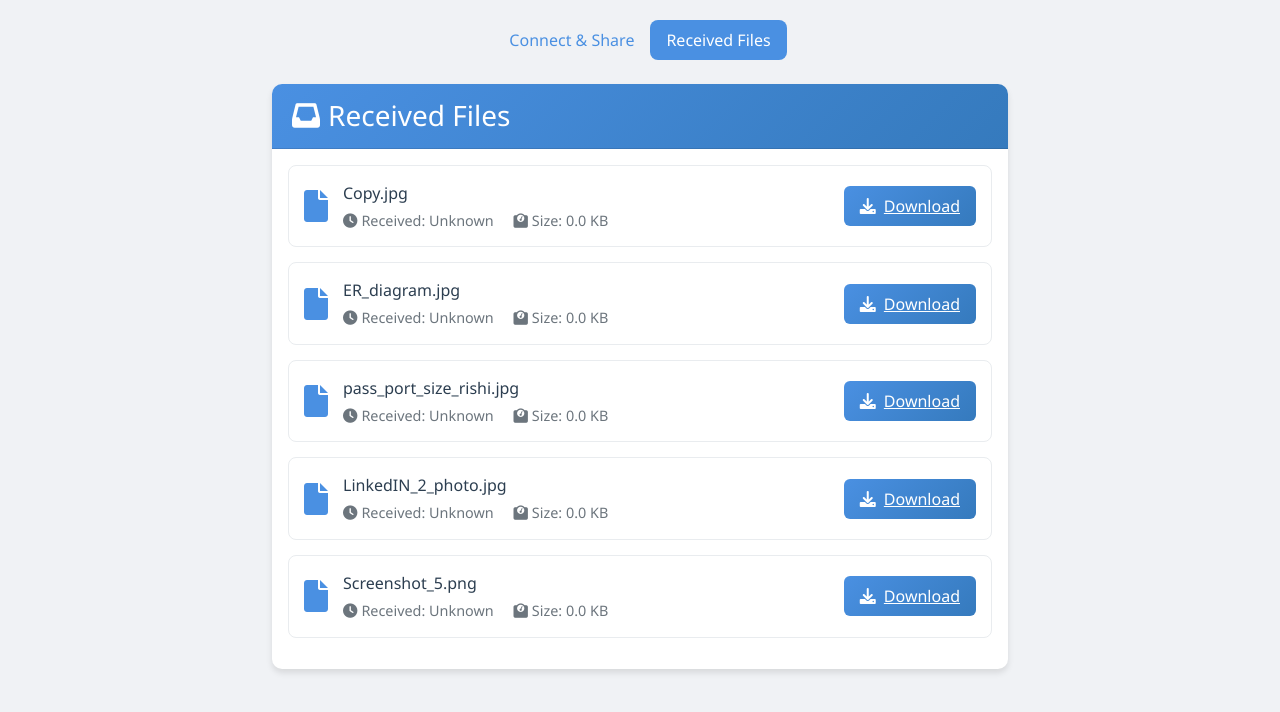
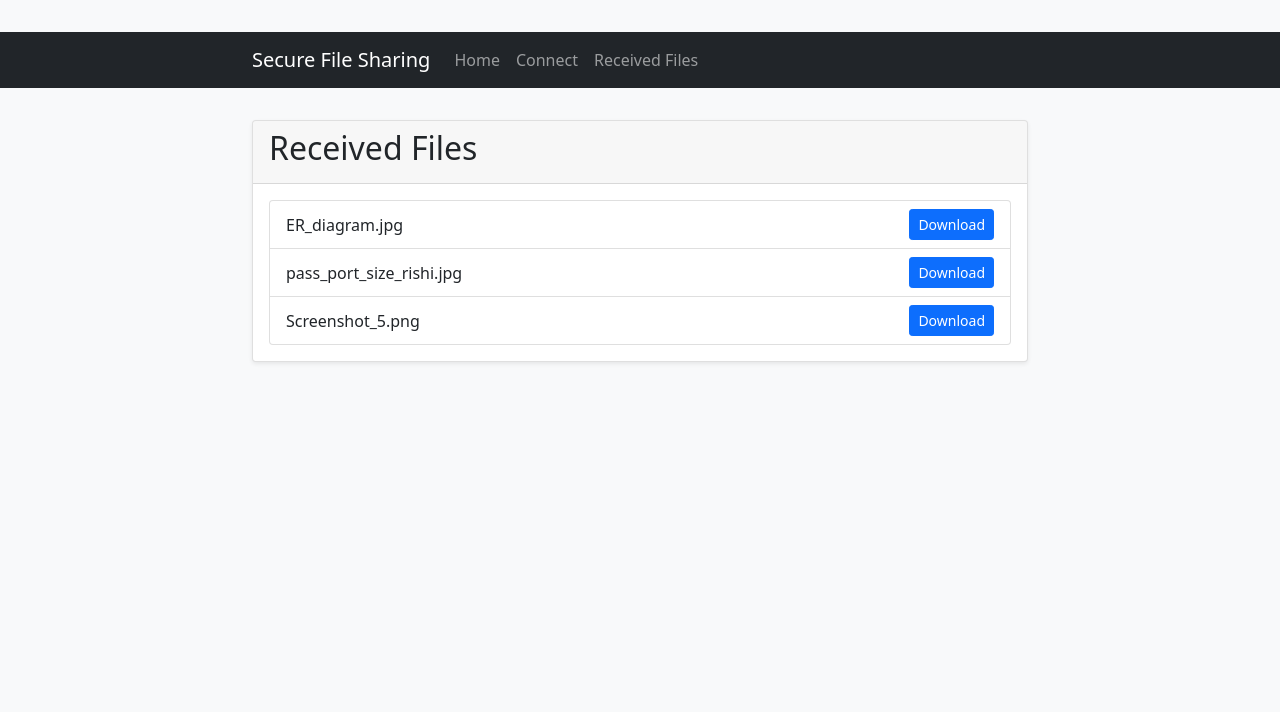
Before and after one commit to rishi339855/NPS_LAB_1, a Flask app: page /received-files in a window 1280 px wide. Shown: the top 712 px of the page. Run offline with Flask 2, Linux system fonts and the light colour scheme.

Commit message:
Reverted back the changes

```diff
--- a/app.py
+++ b/app.py
@@ -9,7 +9,6 @@ from encrypter import encrypt_file
 from decrypter import decrypt_file
 from restore import restore_file
 import datetime
-import shutil
 
 app = Flask(__name__)
 
@@ -21,7 +20,6 @@ ENCRYPTED_FOLDER = 'encrypted'
 RESTORED_FOLDER = 'restored_file'
 RAW_DATA_FOLDER = 'raw_data'
 RECEIVED_FILES_FOLDER = 'received_files'
-METADATA_FILE = 'file_metadata.json'
 ALLOWED_EXTENSIONS = {'pem', 'txt', 'pdf', 'doc', 'docx', 'jpg', 'jpeg', 'png'}
 
 # Create necessary directories
@@ -59,18 +57,6 @@ def get_local_ip():
 def allowed_file(filename):
     return '.' in filename and filename.rsplit('.', 1)[1].lower() in ALLOWED_EXTENSIONS
 
-def load_metadata():
-    """Load file metadata from JSON file"""
-    if os.path.exists(METADATA_FILE):
-        with open(METADATA_FILE, 'r') as f:
-            return json.load(f)
-    return {}
-
-def save_metadata(metadata):
-    """Save file metadata to JSON file"""
-    with open(METADATA_FILE, 'w') as f:
-        json.dump(metadata, f)
-
 @app.route('/')
 def index():
     return render_template('index.html')
@@ -79,25 +65,40 @@ def index():
 def local_ip():
     return jsonify({'ip': get_local_ip()})
 
-@app.route('/test-connection', methods=['POST'])
+@app.route('/connect', methods=['GET', 'POST'])
+def connect():
+    if request.method == 'POST':
+        peer_ip = request.form.get('peer_ip')
+        if not peer_ip:
+            return jsonify({'error': 'No peer IP provided'}), 400
+
+        try:
+            # Add timeout to prevent hanging
+            response = requests.get(f'http://{peer_ip}:8003/test-connection', timeout=5)
+            if response.status_code == 200:
+                return jsonify({'message': 'Successfully connected to peer'})
+            else:
+                return jsonify({'error': f'Peer responded with status code: {response.status_code}'}), 400
+        except requests.exceptions.ConnectionError:
+            return jsonify({'error': 'Could not establish connection to peer. Make sure the peer is running and the IP address is correct.'}), 400
+        except requests.exceptions.Timeout:
+            return jsonify({'error': 'Connection timed out. The peer might be offline or unreachable.'}), 400
+        except requests.exceptions.RequestException as e:
+            return jsonify({'error': f'Connection error: {str(e)}'}), 400
+
+    return render_template('connect.html')
+
+@app.route('/test-connection')
 def test_connection():
-    peer_ip = request.form.get('peer_ip')
-    if not peer_ip:
-        return jsonify({'error': 'No peer IP provided'}), 400
-
     try:
-        # Add timeout to prevent hanging
-        response = requests.get(f'http://{peer_ip}:8003/test-connection', timeout=5)
-        if response.status_code == 200:
-            return jsonify({'message': 'Successfully connected to peer'})
-        else:
-            return jsonify({'error': f'Peer responded with status code: {response.status_code}'}), 400
-    except requests.exceptions.ConnectionError:
-        return jsonify({'error': 'Could not establish connection to peer. Make sure the peer is running and the IP address is correct.'}), 400
-    except requests.exceptions.Timeout:
-        return jsonify({'error': 'Connection timed out. The peer might be offline or unreachable.'}), 400
-    except requests.exceptions.RequestException as e:
-        return jsonify({'error': f'Connection error: {str(e)}'}), 400
+        # Add a simple response to verify the connection
+        return jsonify({
+            'status': 'connected',
+            'message': 'Connection test successful',
+            'timestamp': str(datetime.datetime.now())
+        })
+    except Exception as e:
+        return jsonify({'error': str(e)}), 500
 
 @app.route('/share-file', methods=['POST'])
 def share_file():
@@ -141,8 +142,7 @@ def share_file():
                 'filename': filename,
                 'encrypted_data': encrypted_data,
                 'key_data': key_data
-            },
-            timeout=30  # Increased timeout for larger files
+            }
         )
 
         if response.status_code == 200:
@@ -165,7 +165,6 @@ def receive_file():
     filename = secure_filename(data['filename'])
     encrypted_data = base64.b64decode(data['encrypted_data'])
     key_data = base64.b64decode(data['key_data'])
-    timestamp = data.get('timestamp', str(datetime.datetime.now()))
 
     encrypted_path = os.path.join(ENCRYPTED_FOLDER, filename)
     key_path = os.path.join(KEY_FOLDER, f"{filename}.key")
@@ -185,7 +184,7 @@ def receive_file():
 
         # Move to received files
         final_path = os.path.join(RECEIVED_FILES_FOLDER, filename)
-        shutil.move(restored_file, final_path)
+        os.rename(restored_file, final_path)
 
         return jsonify({'message': 'File received and decrypted successfully'})
     except Exception as e:
@@ -197,18 +196,7 @@ def receive_file():
 @app.route('/received-files')
 def list_received_files():
     files = os.listdir(RECEIVED_FILES_FOLDER)
-    metadata = load_metadata()
-    file_info = []
-
-    for file in files:
-        info = metadata.get(file, {})
-        file_info.append({
-            'name': file,
-            'received_at': info.get('received_at', 'Unknown'),
-            'size': info.get('size', 0)
-        })
-
-    return render_template('files.html', files=file_info)
+    return render_template('files.html', files=files)
 
 @app.route('/download/<filename>')
 def download_file(filename):
--- a/templates/files.html
+++ b/templates/files.html
@@ -1,150 +1,25 @@
-<!DOCTYPE html>
-<html lang="en">
-  <head>
-    <meta charset="UTF-8" />
-    <meta name="viewport" content="width=device-width, initial-scale=1.0" />
-    <title>Received Files - Secure File Sharing</title>
-    <link
-      href="https://cdn.jsdelivr.net/npm/bootstrap@5.1.3/dist/css/bootstrap.min.css"
-      rel="stylesheet"
-    />
-    <link
-      href="https://cdnjs.cloudflare.com/ajax/libs/font-awesome/6.0.0/css/all.min.css"
-      rel="stylesheet"
-    />
-    <style>
-      body {
-        background-color: #f0f2f5;
-        padding: 20px;
-        font-family: "Segoe UI", Tahoma, Geneva, Verdana, sans-serif;
-      }
-      .card {
-        margin-bottom: 20px;
-        box-shadow: 0 4px 6px rgba(0, 0, 0, 0.1);
-        border: none;
-        border-radius: 10px;
-      }
-      .card-header {
-        background: linear-gradient(135deg, #4a90e2, #357abd);
-        color: white;
-        border-radius: 10px 10px 0 0 !important;
-        padding: 15px 20px;
-      }
-      .nav-link {
-        color: #4a90e2;
-        text-decoration: none;
-        padding: 8px 16px;
-        border-radius: 8px;
-        transition: all 0.3s ease;
-      }
-      .nav-link:hover {
-        background-color: #e9ecef;
-      }
-      .nav-link.active {
-        background-color: #4a90e2;
-        color: white;
-      }
-      .file-card {
-        background: white;
-        border-radius: 8px;
-        padding: 15px;
-        margin-bottom: 15px;
-        transition: all 0.3s ease;
-        border: 1px solid #e9ecef;
-      }
-      .file-card:hover {
-        transform: translateY(-2px);
-        box-shadow: 0 4px 8px rgba(0, 0, 0, 0.1);
-      }
-      .file-icon {
-        font-size: 2em;
-        color: #4a90e2;
-        margin-right: 15px;
-      }
-      .file-info {
-        flex-grow: 1;
-      }
-      .file-name {
-        font-weight: 500;
-        margin-bottom: 5px;
-        color: #2c3e50;
-      }
-      .file-date {
-        font-size: 0.9em;
-        color: #6c757d;
-      }
-      .download-btn {
-        background: linear-gradient(135deg, #4a90e2, #357abd);
-        color: white;
-        border: none;
-        padding: 8px 16px;
-        border-radius: 6px;
-        transition: all 0.3s ease;
-      }
-      .download-btn:hover {
-        transform: translateY(-2px);
-        box-shadow: 0 4px 8px rgba(0, 0, 0, 0.1);
-        color: white;
-      }
-      .empty-state {
-        text-align: center;
-        padding: 40px 20px;
-        color: #6c757d;
-      }
-      .empty-state i {
-        font-size: 4em;
-        color: #dee2e6;
-        margin-bottom: 20px;
-      }
-    </style>
-  </head>
-  <body>
-    <div class="container">
-      <nav class="nav justify-content-center mb-4">
-        <a class="nav-link" href="/">Connect & Share</a>
-        <a class="nav-link active" href="/received-files">Received Files</a>
-      </nav>
-
-      <div class="row justify-content-center">
-        <div class="col-md-8">
+{% extends "base.html" %} {% block content %}
 <div class="card">
   <div class="card-header">
-              <h3 class="mb-0">
-                <i class="fas fa-inbox me-2"></i>Received Files
-              </h3>
+    <h2>Received Files</h2>
   </div>
   <div class="card-body">
-              {% if files %} {% for file in files %}
-              <div class="file-card d-flex align-items-center">
-                <div class="file-icon">
-                  <i class="fas fa-file"></i>
+    {% if files %}
+    <div class="list-group">
+      {% for file in files %}
+      <div
+        class="list-group-item d-flex justify-content-between align-items-center"
+      >
+        <span>{{ file }}</span>
+        <a href="/download/{{ file }}" class="btn btn-primary btn-sm"
+          >Download</a
+        >
       </div>
-                <div class="file-info">
-                  <div class="file-name">{{ file.name }}</div>
-                  <div class="file-date">
-                    <i class="fas fa-clock me-1"></i>Received: {{
-                    file.received_at }}
-                    <span class="ms-3">
-                      <i class="fas fa-weight me-1"></i>Size: {{ (file.size /
-                      1024)|round(2) }} KB
-                    </span>
+      {% endfor %}
     </div>
-                </div>
-                <a href="/download/{{ file.name }}" class="download-btn">
-                  <i class="fas fa-download me-2"></i>Download
-                </a>
-              </div>
-              {% endfor %} {% else %}
-              <div class="empty-state">
-                <i class="fas fa-inbox"></i>
-                <h4>No Files Received Yet</h4>
-                <p>Files shared with you will appear here</p>
-              </div>
+    {% else %}
+    <div class="alert alert-info">No files have been received yet.</div>
     {% endif %}
   </div>
 </div>
-        </div>
-      </div>
-    </div>
-  </body>
-</html>
+{% endblock %}
```
Also changed, not shown: templates/index.html (+78 -39 lines), received_files/Copy.jpg (deleted), received_files/LinkedIN_2_photo.jpg (deleted), restored_file/cop2.jpg (deleted), restored_file/cpp.jpg (deleted). Lines whose indentation alone changed are shown as unchanged.
